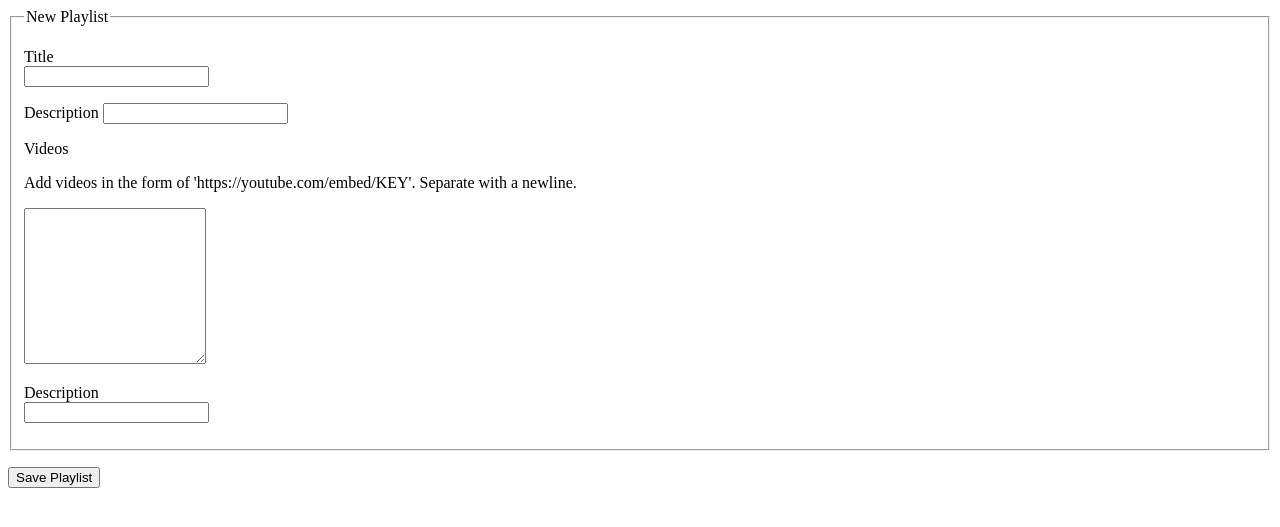
After one commit to furgot100/Playlister, a Flask app: page /playlists/new in a window 1280 px wide. The commit adds this page. Shown: the top 527 px of the page. Run offline with Flask 2, Linux system fonts and the light colour scheme.

Commit message:
User can make playlist

```diff
--- a/app.py
+++ b/app.py
@@ -1,4 +1,4 @@
-from flask import Flask,render_template
+from flask import Flask,render_template, request, redirect, url_for
 from pymongo import MongoClient
 
 client = MongoClient()
@@ -24,7 +24,20 @@ def playlists_index():
     """Show all playlists."""
     return render_template('playlists_index.html', playlists=playlists.find())
 
+@app.route('/playlists/new')
+def playlists_new():
+    return render_template('playlists_new.html')
 
+@app.route('/playlists', methods=['POST'])
+def playlists_submit():
+    #print(request.form.to_dict)
+    playlist = {
+        'title' : request.form.get('title'),
+        'description' : request.form.get('description'),
+        'videos' : request.form.get('videos').split()
+    }
+    playlists.insert_one(playlist)
+    return redirect(url_for('playlists_index'))
 
 
 if __name__ == '__main__':
--- /dev/null
+++ b/templates/playlists_new.html
@@ -0,0 +1,35 @@
+<!-- templates/playlists_new.html -->
+{% extends 'base.html' %}
+
+{% block content %}
+<form method='POST' action='/playlists'>
+    <fieldset>
+        <legend>New Playlist</legend>
+        <!-- TITLE -->
+        <p>
+            <label for='title'>Title</label><br>
+            <input type='text' name='title' />
+        </p>
+        <!-- DESCRIPTION -->
+        <p>
+            <label for='description'>Description</label>
+            <input id='playlist-title' type='text' name='description' />
+        </p>
+        <!-- VIDEO LINKS -->
+        <p>
+            <label for='playlist-videos'>Videos</label><br>
+            <p>Add videos in the form of 'https://youtube.com/embed/KEY'. Separate with a newline.</p>
+            <textarea id='playlist-videos' name='videos' rows='10'></textarea>
+        </p>
+        <p>
+            <label for='description'>Description</label><br>
+            <input type='text' name='description' />
+        </p>
+    </fieldset>
+
+    <!-- BUTTON -->
+    <p>
+        <button type='submit'>Save Playlist</button>
+    </p>
+</form>
+{% endblock %}
```
Also changed, not shown: templates/playlists_index.html (+7 -5 lines).
